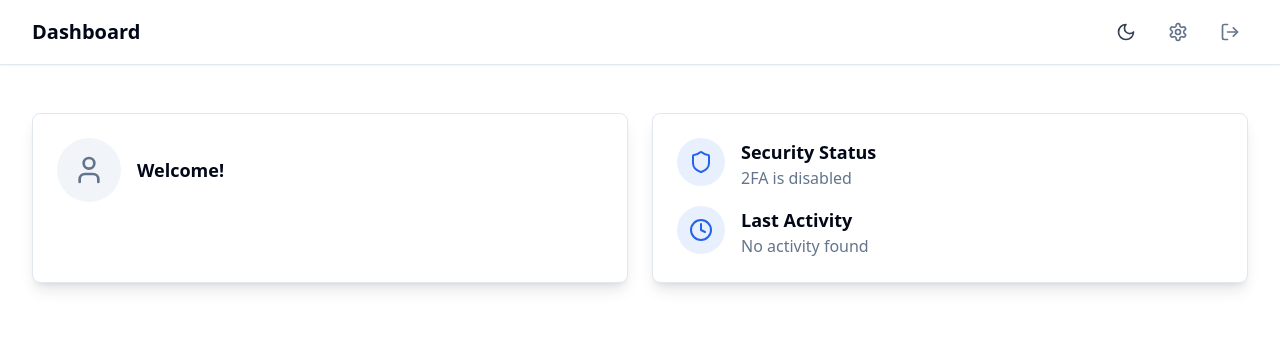
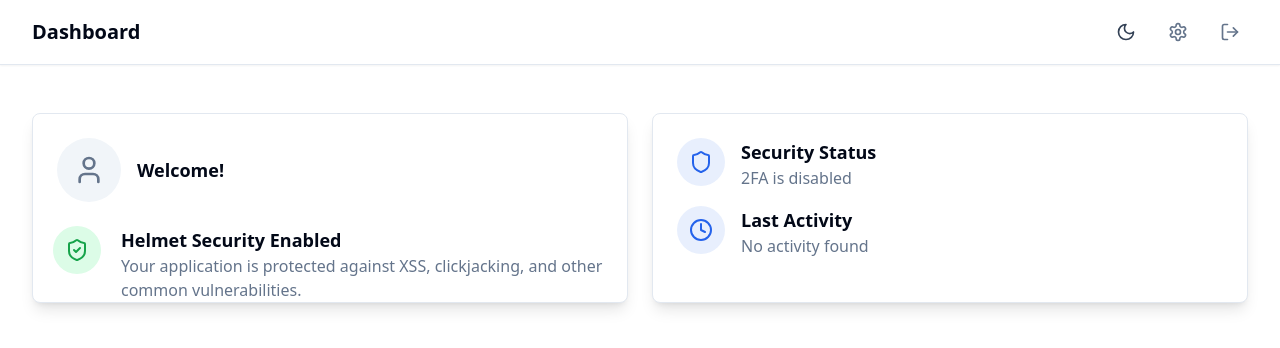
Before and after one commit to hemanth5544/SecureServer, a React (Vite) app: page /dashboard in a window 1280 px wide. Shown: the top 348 px of the page. Built offline with nearby package versions, Linux system fonts and the light colour scheme.

Commit message:
secStatus compo

```diff
--- /dev/null
+++ b/src/components/SecurityStatus.tsx
@@ -0,0 +1,26 @@
+import React from "react";
+import { ShieldCheck } from "lucide-react";
+
+export const SecurityStatus = () => {
+  return (
+   <div className="ml-5">
+      <div className="space-y-4">
+        <div className="flex items-start space-x-5">
+          <div className="p-3 flex bg-green-100 rounded-full">
+            <ShieldCheck className="h-6 w-6 text-green-600 space-x-5" />
+          </div>
+          <div>
+            <h3 className="text-lg font-semibold text-card-foreground">
+              Helmet Security Enabled
+            </h3>
+            <p className="text-muted-foreground">
+              Your application is protected against XSS, clickjacking, and other
+              common vulnerabilities.
+            </p>
+          </div>
+        </div>
+
+       </div>
+      </div>
+  );
+};
--- a/src/pages/Dashboard.tsx
+++ b/src/pages/Dashboard.tsx
@@ -9,7 +9,9 @@ import {
   Clock,
 } from "lucide-react";
 import { ThemeToggle } from "../components/ThemeToggle";
+import {SecurityStatus} from "../components/SecurityStatus"
 import { toast } from 'react-hot-toast';
+//TODO: Notifications flex in dasboard
 
 export default function Dashboard() {
   const { user, lastActivity, logout } = useAuth();
@@ -76,8 +78,15 @@ export default function Dashboard() {
                     <p className="text-muted-foreground">{user?.email}</p>
                   </div>
                 </div>
+
+
               </div>
+
+
+              <SecurityStatus/>
+
             </div>
+
 
             <div className="bg-card shadow-lg rounded-lg overflow-hidden border">
               <div className="p-6">
```
